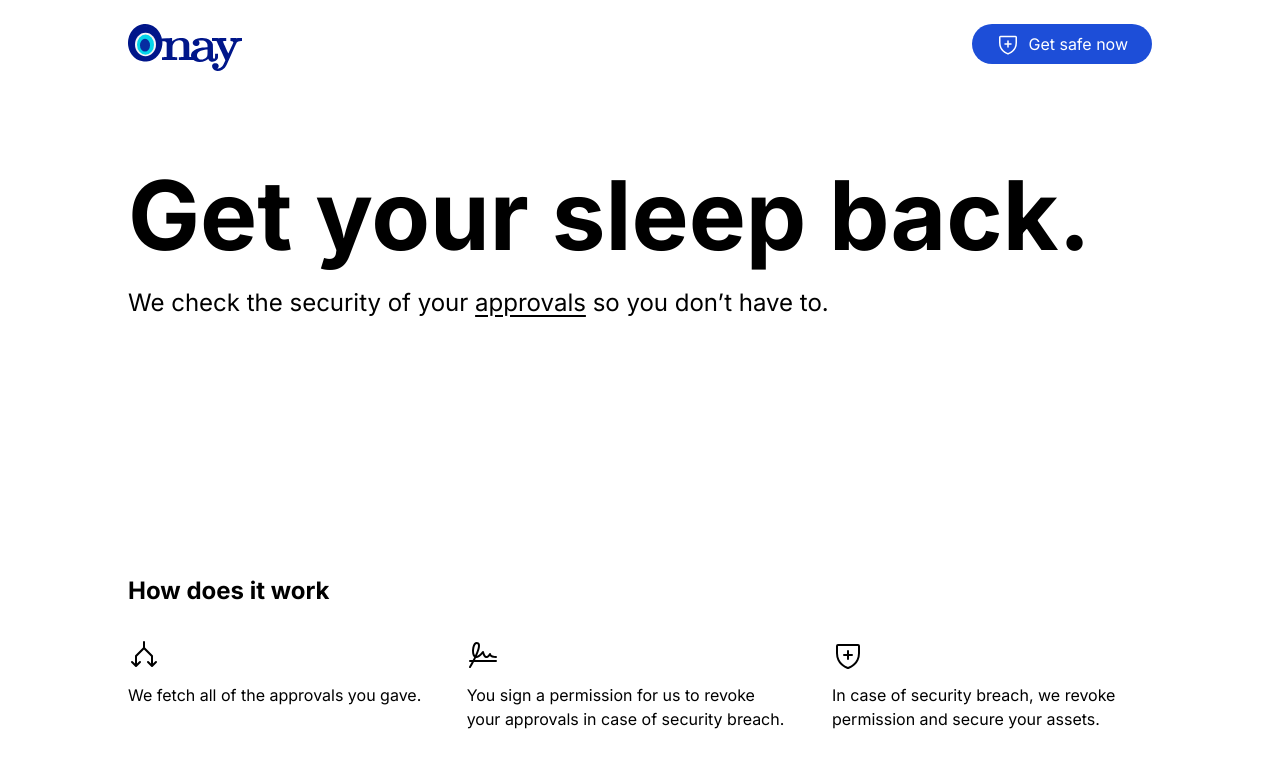
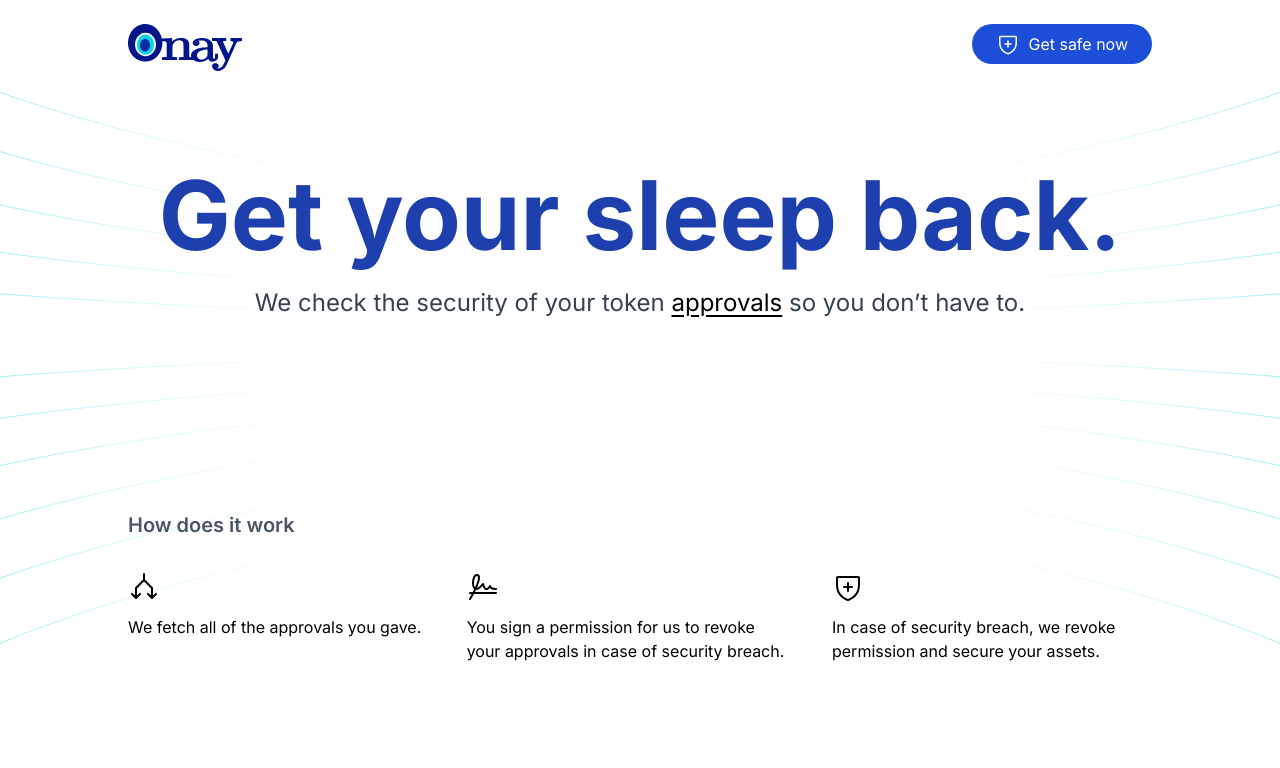
Before and after one commit to OnayHQ/onay, a Next.js app in the folder packages/app/: page / in a window 1280 px wide. Shown: the top 768 px of the page. Built offline with nearby package versions, Linux system fonts and the light colour scheme; what @web3modal/ethers5 would draw is missing.

Commit message:
improve landing

```diff
--- a/packages/app/app/layout.tsx
+++ b/packages/app/app/layout.tsx
@@ -2,6 +2,7 @@ import type { Metadata } from "next";
 import { Inter } from "next/font/google";
 import "./globals.css";
 import { Navbar } from "@/components/Navbar";
+import { CurvesBg } from "@/components/CurvesBg";
 
 const inter = Inter({ subsets: ["latin"] });
 
@@ -18,9 +19,12 @@ export default function RootLayout({
 }) {
   return (
     <html lang="en">
-      <body className={`${inter.className} px-6 md:px-32 py-6`}>
-        <Navbar />
-        {children}
+      <body className="relative">
+        <CurvesBg />
+        <div className={`${inter.className} px-6 md:px-32 py-6 relative`}>
+          <Navbar />
+          {children}
+        </div>
       </body>
     </html>
   );
--- a/packages/app/app/page.tsx
+++ b/packages/app/app/page.tsx
@@ -6,15 +6,21 @@ export default function Home() {
   return (
     <main className="py-16 md:py-24">
       <div className="space-y-6">
-        <h1 className="font-bold text-4xl md:text-8xl">Get your sleep back.</h1>
-        <h3 className="text-xl md:text-2xl">
-          We check the security of your{" "}
-          <span className="underline underline-offset-4">approvals</span> so you
-          don’t have to.
+        <h1 className="font-bold text-center text-4xl md:text-8xl text-blue-800">
+          Get your sleep back.
+        </h1>
+        <h3 className="text-xl md:text-2xl text-gray-700 text-center">
+          We check the security of your token{" "}
+          <span className="underline underline-offset-4 text-black">
+            approvals
+          </span>{" "}
+          so you don’t have to.
         </h3>
       </div>
-      <div className="mt-32 md:mt-64 mb-12">
-        <h3 className="text-xl md:text-2xl font-bold mb-8">How does it work</h3>
+      <div className="mt-32 md:mt-48 mb-12">
+        <h3 className="text-xl md:text-xl font-semibold mb-8 text-gray-600">
+          How does it work
+        </h3>
         <div className="flex md:flex-row flex-col space-y-16 md:space-y-0 md:justify-between">
           <div className="max-w-xs">
             <FetchIcon />
--- /dev/null
+++ b/packages/app/components/CurvesBg.tsx
@@ -0,0 +1,209 @@
+export const CurvesBg = () => (
+  <svg
+    width="1728"
+    height="832"
+    viewBox="0 0 1728 832"
+    fill="none"
+    xmlns="http://www.w3.org/2000/svg"
+    className="-top-20 hidden w-full md:inline-flex -z-20 md:absolute"
+  >
+    <g opacity="0.56">
+      <path
+        d="M1728 831C1728 831 1341.17 663 864 663C386.826 663 0 831 0 831"
+        stroke="url(#paint0_linear_1993_24053)"
+      />
+      <path
+        d="M1728 743C1728 743 1341.17 599 864 599C386.826 599 0 743 0 743"
+        stroke="url(#paint1_linear_1993_24053)"
+      />
+      <path
+        d="M1728 663C1728 663 1341.17 543 864 543C386.826 543 0 663 0 663"
+        stroke="url(#paint2_linear_1993_24053)"
+      />
+      <path
+        d="M1728 591C1728 591 1341.17 503 864 503C386.826 503 0 591 0 591"
+        stroke="url(#paint3_linear_1993_24053)"
+      />
+      <path
+        d="M1728 527C1728 527 1341.17 471 864 471C386.826 471 0 527 0 527"
+        stroke="url(#paint4_linear_1993_24053)"
+      />
+      <path
+        d="M1728 471C1728 471 1341.17 439 864 439C386.826 439 0 471 0 471"
+        stroke="url(#paint5_linear_1993_24053)"
+      />
+      <path d="M0 415H1728" stroke="url(#paint6_linear_1993_24053)" />
+      <path
+        d="M1728 359C1728 359 1341.17 391 864 391C386.826 391 0 359 0 359"
+        stroke="url(#paint7_linear_1993_24053)"
+      />
+      <path
+        d="M1728 303C1728 303 1341.17 359 864 359C386.826 359 0 303 0 303"
+        stroke="url(#paint8_linear_1993_24053)"
+      />
+      <path
+        d="M1728 239C1728 239 1341.17 327 864 327C386.826 327 0 239 0 239"
+        stroke="url(#paint9_linear_1993_24053)"
+      />
+      <path
+        d="M1728 167C1728 167 1341.17 287 864 287C386.826 287 0 167 0 167"
+        stroke="url(#paint10_linear_1993_24053)"
+      />
+      <path
+        d="M1728 87C1728 87 1341.17 231 864 231C386.826 231 0 87 0 87"
+        stroke="url(#paint11_linear_1993_24053)"
+      />
+      <path
+        d="M1728 -1C1728 -1 1341.17 167 864 167C386.826 167 0 -1 0 -1"
+        stroke="url(#paint12_linear_1993_24053)"
+      />
+    </g>
+    <defs>
+      <linearGradient
+        id="paint0_linear_1993_24053"
+        x1="864"
+        y1="831"
+        x2="864"
+        y2="663"
+        gradientUnits="userSpaceOnUse"
+      >
+        <stop stop-color="#05D5EA" />
+        <stop offset="1" stop-color="white" stop-opacity="0" />
+      </linearGradient>
+      <linearGradient
+        id="paint1_linear_1993_24053"
+        x1="864"
+        y1="743"
+        x2="864"
+        y2="599"
+        gradientUnits="userSpaceOnUse"
+      >
+        <stop stop-color="#05D5EA" />
+        <stop offset="1" stop-color="white" stop-opacity="0" />
+      </linearGradient>
+      <linearGradient
+        id="paint2_linear_1993_24053"
+        x1="864"
+        y1="663"
+        x2="864"
+        y2="543"
+        gradientUnits="userSpaceOnUse"
+      >
+        <stop stop-color="#05D5EA" />
+        <stop offset="1" stop-color="white" stop-opacity="0" />
+      </linearGradient>
+      <linearGradient
+        id="paint3_linear_1993_24053"
+        x1="864"
+        y1="591"
+        x2="864"
+        y2="503"
+        gradientUnits="userSpaceOnUse"
+      >
+        <stop stop-color="#05D5EA" />
+        <stop offset="1" stop-color="white" stop-opacity="0" />
+      </linearGradient>
+      <linearGradient
+        id="paint4_linear_1993_24053"
+        x1="864"
+        y1="527"
+        x2="864"
+        y2="471"
+        gradientUnits="userSpaceOnUse"
+      >
+        <stop stop-color="#05D5EA" />
+        <stop offset="1" stop-color="white" stop-opacity="0" />
+      </linearGradient>
+      <linearGradient
+        id="paint5_linear_1993_24053"
+        x1="864"
+        y1="471"
+        x2="864"
+        y2="439"
+        gradientUnits="userSpaceOnUse"
+      >
+        <stop stop-color="#05D5EA" />
+        <stop offset="1" stop-color="white" stop-opacity="0" />
+      </linearGradient>
+      <linearGradient
+        id="paint6_linear_1993_24053"
+        x1="0"
+        y1="416.03"
+        x2="1728"
+        y2="416.03"
+        gradientUnits="userSpaceOnUse"
+      >
+        <stop stop-color="white" />
+        <stop offset="0.333333" stop-color="white" stop-opacity="0" />
+        <stop offset="0.666667" stop-color="white" stop-opacity="0" />
+        <stop offset="1" stop-color="white" />
+      </linearGradient>
+      <linearGradient
+        id="paint7_linear_1993_24053"
+        x1="864"
+        y1="359"
+        x2="864"
+        y2="391"
+        gradientUnits="userSpaceOnUse"
+      >
+        <stop stop-color="#05D5EA" />
+        <stop offset="1" stop-color="white" stop-opacity="0" />
+      </linearGradient>
+      <linearGradient
+        id="paint8_linear_1993_24053"
+        x1="864"
+        y1="303"
+        x2="864"
+        y2="359"
+        gradientUnits="userSpaceOnUse"
+      >
+        <stop stop-color="#05D5EA" />
+        <stop offset="1" stop-color="white" stop-opacity="0" />
+      </linearGradient>
+      <linearGradient
+        id="paint9_linear_1993_24053"
+        x1="864"
+        y1="239"
+        x2="864"
+        y2="327"
+        gradientUnits="userSpaceOnUse"
+      >
+        <stop stop-color="#05D5EA" />
+        <stop offset="1" stop-color="white" stop-opacity="0" />
+      </linearGradient>
+      <linearGradient
+        id="paint10_linear_1993_24053"
+        x1="864"
+        y1="167"
+        x2="864"
+        y2="287"
+        gradientUnits="userSpaceOnUse"
+      >
+        <stop stop-color="#05D5EA" />
+        <stop offset="1" stop-color="white" stop-opacity="0" />
+      </linearGradient>
+      <linearGradient
+        id="paint11_linear_1993_24053"
+        x1="864"
+        y1="87"
+        x2="864"
+        y2="231"
+        gradientUnits="userSpaceOnUse"
+      >
+        <stop stop-color="#05D5EA" />
+        <stop offset="1" stop-color="white" stop-opacity="0" />
+      </linearGradient>
+      <linearGradient
+        id="paint12_linear_1993_24053"
+        x1="864"
+        y1="-1"
+        x2="864"
+        y2="167"
+        gradientUnits="userSpaceOnUse"
+      >
+        <stop stop-color="white" />
+        <stop offset="1" stop-color="white" stop-opacity="0" />
+      </linearGradient>
+    </defs>
+  </svg>
+);
```
